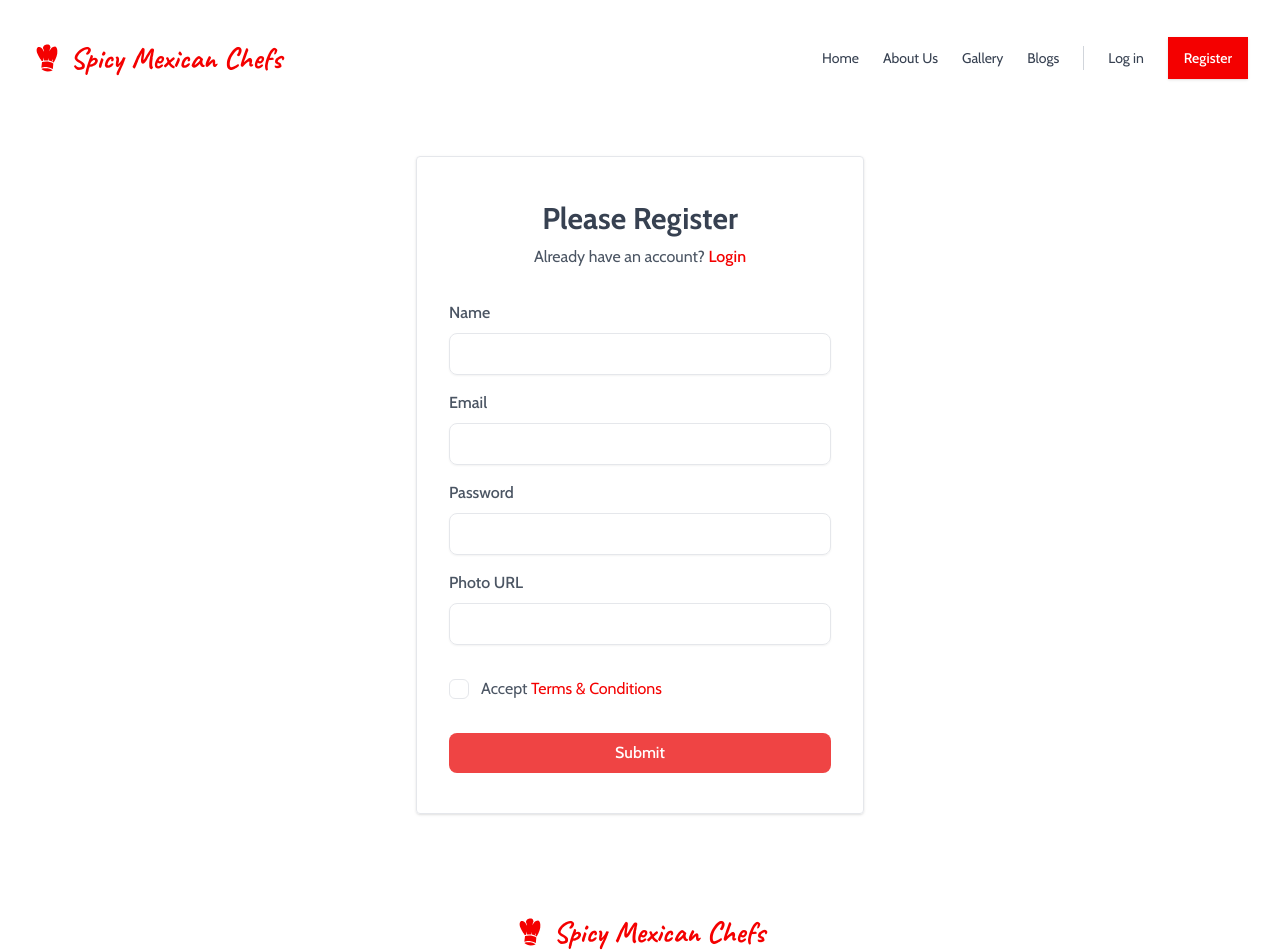
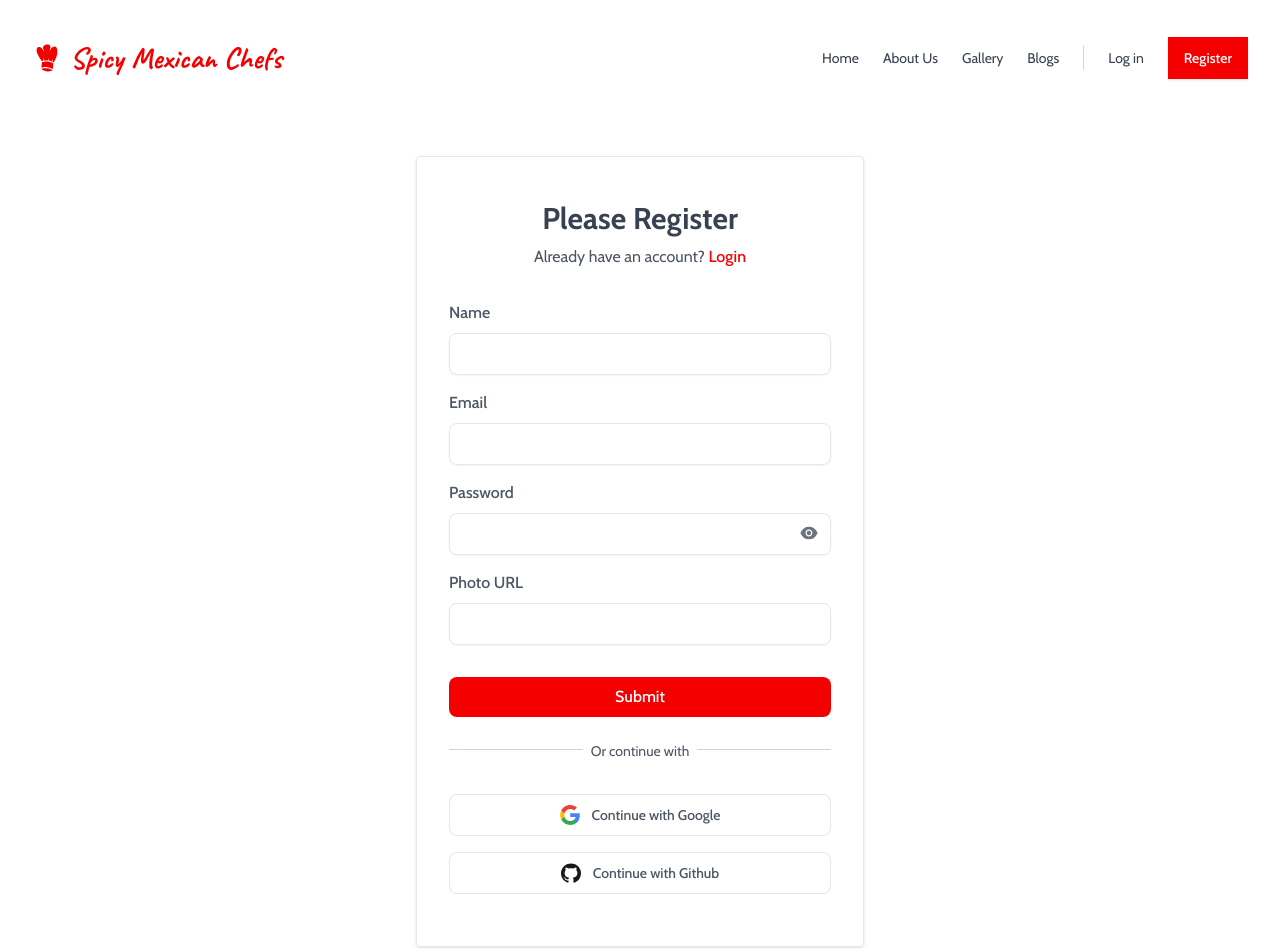
Before and after one commit to safayetdib/spicy-mexican-chefs-client-side, a React (Vite) app: page /register in a window 1280 px wide. Shown: the top 952 px of the page. Built offline with nearby package versions, Linux system fonts and the light colour scheme; no server answers.

Commit message:
added authentication and validation

```diff
--- a/package.json
+++ b/package.json
@@ -17,6 +17,7 @@
     "match-sorter": "^6.3.1",
     "react": "^18.2.0",
     "react-dom": "^18.2.0",
+    "react-hot-toast": "^2.4.1",
     "react-icons": "^4.8.0",
     "react-router-dom": "^6.11.0",
     "sort-by": "^1.2.0"
--- a/src/pages/Login/Login.jsx
+++ b/src/pages/Login/Login.jsx
@@ -1,9 +1,34 @@
-import React, { useContext } from 'react';
-import { Link } from 'react-router-dom';
+import React, { useContext, useState } from 'react';
+import { Link, useNavigate } from 'react-router-dom';
 import { AuthContext } from '../../contexts/AuthProvider';
+import {
+	AiOutlineWarning,
+	AiFillEye,
+	AiFillEyeInvisible,
+} from 'react-icons/ai';
+import toast, { Toaster } from 'react-hot-toast';
 
 const Login = () => {
 	const { signIn } = useContext(AuthContext);
+
+	// const navigate = useNavigate();
+
+	const [showPassword, setShowPassword] = useState(false);
+	// ERRORS
+	const [error, setError] = useState('');
+
+	const notify = () =>
+		toast.success('Logged In Successfully', {
+			style: {
+				border: '1px solid #f40000',
+				padding: '16px',
+				color: '#f40000',
+			},
+			iconTheme: {
+				primary: '#f40000',
+				secondary: '#FFFAEE',
+			},
+		});
 
 	const handleLogin = (e) => {
 		e.preventDefault();
@@ -12,14 +37,18 @@ const Login = () => {
 		const email = form.email.value;
 		const password = form.password.value;
 
+		setError('');
+
 		signIn(email, password)
 			.then((res) => {
-				const userData = res.user;
-				console.log(userData);
 				form.reset();
-				// navigate(from, { replace: true });
+				setError('');
+				// navigate('/');
+				notify();
 			})
-			.catch((err) => console.log(err));
+			.catch((err) => {
+				setError(err.message);
+			});
 	};
 
 	return (
@@ -52,21 +81,36 @@ const Login = () => {
 						/>
 					</div>
 					{/* PASSWORD */}
-					<div className="mt-4">
+					<div className="relative mt-4">
 						<label className="font-medium">Password</label>
 						<input
-							type="password"
+							type={!showPassword ? 'password' : 'text'}
 							name="password"
 							required
-							className="mt-2 w-full rounded-lg border bg-transparent px-3 py-2 text-gray-500 shadow-sm outline-none focus:border-red-accent"
+							className=" mt-2 w-full rounded-lg border bg-transparent py-2 pl-3 pr-10 text-gray-500 shadow-sm outline-none focus:border-red-accent"
 						/>
+
+						<button
+							onClick={() => setShowPassword(!showPassword)}
+							type="button"
+							className="absolute bottom-3 right-3 text-xl text-gray-500 hover:text-gray-700">
+							{showPassword ? <AiFillEyeInvisible /> : <AiFillEye />}
+						</button>
 					</div>
+					{/* ERROR MESSAGE */}
+					{error && (
+						<p className="mt-6 flex items-center justify-center gap-2 rounded-lg border border-red-300 bg-red-100 p-2 text-center text-red-accent">
+							<AiOutlineWarning className="text-lg" /> {error}
+						</p>
+					)}
 					{/* LOGIN BUTTON */}
 					<button
 						type="submit"
-						className="mt-6 w-full rounded-lg bg-red-accent px-4 py-2 font-medium text-white duration-150 hover:bg-red-hover active:bg-red-active">
+						className="mt-8 w-full rounded-lg bg-red-accent px-4 py-2 font-medium text-white duration-150 hover:bg-red-hover active:bg-red-active">
 						Log in
 					</button>
+					{/* Toast */}
+					<Toaster />;
 				</form>
 				<div className="text-center">
 					{/* FORGOT PASSWORD */}
--- a/src/pages/Register/Register.jsx
+++ b/src/pages/Register/Register.jsx
@@ -1,17 +1,36 @@
 import React, { useContext, useState } from 'react';
 import { Link, Navigate, useNavigate } from 'react-router-dom';
 import { AuthContext } from '../../contexts/AuthProvider';
+import {
+	AiOutlineWarning,
+	AiFillEye,
+	AiFillEyeInvisible,
+} from 'react-icons/ai';
+import toast, { Toaster } from 'react-hot-toast';
 
 const Register = () => {
 	const { createUser, updateUserData } = useContext(AuthContext);
+	// const navigate = useNavigate();
 
-	const [accepted, setAccepted] = useState(false);
-	const handleCheckbox = (e) => {
-		setAccepted(e.target.checked);
-	};
+	const [showPassword, setShowPassword] = useState(false);
+	// ERRORS
+	const [error, setError] = useState('');
+	const [passError, setPassError] = useState('');
 
-	const navigate = useNavigate();
+	const notify = () =>
+		toast.success('Registered Successfully', {
+			style: {
+				border: '1px solid #f40000',
+				padding: '16px',
+				color: '#f40000',
+			},
+			iconTheme: {
+				primary: '#f40000',
+				secondary: '#FFFAEE',
+			},
+		});
 
+	// HANDLE REGISTER
 	const handleRegister = (e) => {
 		e.preventDefault();
 
@@ -21,19 +40,28 @@ const Register = () => {
 		const email = form.email.value;
 		const password = form.password.value;
 
+		setError('');
+		setPassError('');
+
+		if (password && password.length < 5) {
+			setPassError('Password must be 6 (six) characters long');
+			return;
+		}
+
 		createUser(email, password)
 			.then((res) => {
-				const createdUser = res.user;
-				console.log(createdUser);
-
 				updateUserData(name, photo)
 					.then()
-					.catch((err) => console.log(err));
+					.catch((err) => setError(err.message));
+
+				form.reset();
+				setError('');
+				// navigate('/');
+				notify();
 			})
-			.catch((err) => console.log(err));
-
-		form.reset();
-		navigate('/');
+			.catch((err) => {
+				setError(err.message);
+			});
 	};
 
 	return (
@@ -62,7 +90,6 @@ const Register = () => {
 						<input
 							type="text"
 							name="name"
-							required
 							className="mt-2 w-full rounded-lg border bg-transparent px-3 py-2 text-gray-500 shadow-sm outline-none focus:border-red-accent"
 						/>
 					</div>
@@ -77,15 +104,30 @@ const Register = () => {
 						/>
 					</div>
 					{/* PASSWORD */}
-					<div className="mt-4">
+					<div className="relative mt-4">
 						<label className="font-medium">Password</label>
 						<input
-							type="password"
+							type={!showPassword ? 'password' : 'text'}
 							name="password"
 							required
-							className="mt-2 w-full rounded-lg border bg-transparent px-3 py-2 text-gray-500 shadow-sm outline-none focus:border-red-accent"
+							className=" mt-2 w-full rounded-lg border bg-transparent py-2 pl-3 pr-10 text-gray-500 shadow-sm outline-none focus:border-red-accent"
 						/>
+
+						<button
+							onClick={() => setShowPassword(!showPassword)}
+							type="button"
+							className="absolute bottom-3 right-3 text-xl text-gray-500 hover:text-gray-700">
+							{showPassword ? <AiFillEyeInvisible /> : <AiFillEye />}
+						</button>
 					</div>
+
+					{/* PASSWORD ERROR MESSAGE */}
+					{passError && (
+						<p className="mt-6 flex items-center justify-center gap-2 rounded-lg border border-red-300 bg-red-100 p-2 text-center text-red-accent">
+							<AiOutlineWarning className="text-lg" /> {passError}
+						</p>
+					)}
+
 					{/* PHOTO URL */}
 					<div className="mt-4">
 						<label className="font-medium">Photo URL</label>
@@ -95,39 +137,115 @@ const Register = () => {
 							className="mt-2 w-full rounded-lg border bg-transparent px-3 py-2 text-gray-500 shadow-sm outline-none focus:border-red-accent"
 						/>
 					</div>
-					{/* CHECKBOX */}
-					<div className="mt-8 flex items-center gap-x-3">
-						<input
-							onClick={handleCheckbox}
-							type="checkbox"
-							name="terms"
-							id="remember-me-checkbox"
-							className="checkbox-item peer hidden"
-							required
-						/>
-						<label
-							htmlFor="remember-me-checkbox"
-							className="relative flex h-5 w-5 cursor-pointer rounded-md border bg-white ring-red-accent ring-offset-2 duration-150 after:absolute after:inset-x-0 after:top-[3px] after:m-auto after:h-2.5 after:w-1.5 after:rotate-45 after:border-b-2 after:border-r-2 after:border-white peer-checked:bg-red-accent peer-active:ring"></label>
-						<span>
-							Accept{' '}
-							<Link className="text-red-accent hover:underline">
-								Terms & Conditions
-							</Link>
-						</span>
-					</div>
+
+					{/* ERROR MESSAGE */}
+					{error && (
+						<p className="mt-6 flex items-center justify-center gap-2 rounded-lg border border-red-300 bg-red-100 p-2 text-center text-red-accent">
+							<AiOutlineWarning className="text-lg" /> {error}
+						</p>
+					)}
 
 					{/* SUBMIT BUTTON */}
 					<button
 						type="submit"
-						disabled={!accepted}
-						className={`mt-8 w-full rounded-lg ${
-							!accepted
-								? 'bg-red-500'
-								: 'bg-red-accent hover:bg-red-hover active:bg-red-active'
-						} px-4 py-2 font-medium text-white duration-150 `}>
+						className={`mt-8 w-full rounded-lg bg-red-accent px-4 py-2 font-medium text-white duration-150 hover:bg-red-hover active:bg-red-active `}>
 						Submit
 					</button>
+					<Toaster />
 				</form>
+
+				<div className="relative">
+					<span className="block h-px w-full bg-gray-300"></span>
+					<p className="absolute inset-x-0 -top-2 mx-auto inline-block w-fit bg-white px-2 text-sm">
+						Or continue with
+					</p>
+				</div>
+				<div className="space-y-4 py-3 text-sm font-medium">
+					{/* GOOGLE SIGN IN */}
+					<button className="flex w-full items-center justify-center gap-x-3 rounded-lg border py-2.5 duration-150 hover:bg-gray-50 active:bg-gray-100">
+						<svg
+							className="h-5 w-5"
+							viewBox="0 0 48 48"
+							fill="none"
+							xmlns="http://www.w3.org/2000/svg">
+							<g clipPath="url(#clip0_17_40)">
+								<path
+									d="M47.532 24.5528C47.532 22.9214 47.3997 21.2811 47.1175 19.6761H24.48V28.9181H37.4434C36.9055 31.8988 35.177 34.5356 32.6461 36.2111V42.2078H40.3801C44.9217 38.0278 47.532 31.8547 47.532 24.5528Z"
+									fill="#4285F4"
+								/>
+								<path
+									d="M24.48 48.0016C30.9529 48.0016 36.4116 45.8764 40.3888 42.2078L32.6549 36.2111C30.5031 37.675 27.7252 38.5039 24.4888 38.5039C18.2275 38.5039 12.9187 34.2798 11.0139 28.6006H3.03296V34.7825C7.10718 42.8868 15.4056 48.0016 24.48 48.0016Z"
+									fill="#34A853"
+								/>
+								<path
+									d="M11.0051 28.6006C9.99973 25.6199 9.99973 22.3922 11.0051 19.4115V13.2296H3.03298C-0.371021 20.0112 -0.371021 28.0009 3.03298 34.7825L11.0051 28.6006Z"
+									fill="#FBBC04"
+								/>
+								<path
+									d="M24.48 9.49932C27.9016 9.44641 31.2086 10.7339 33.6866 13.0973L40.5387 6.24523C36.2 2.17101 30.4414 -0.068932 24.48 0.00161733C15.4055 0.00161733 7.10718 5.11644 3.03296 13.2296L11.005 19.4115C12.901 13.7235 18.2187 9.49932 24.48 9.49932Z"
+									fill="#EA4335"
+								/>
+							</g>
+							<defs>
+								<clipPath id="clip0_17_40">
+									<rect width="48" height="48" fill="white" />
+								</clipPath>
+							</defs>
+						</svg>
+						Continue with Google
+					</button>
+					{/* GITHUB SIGN IN */}
+					<button className="flex w-full items-center justify-center gap-x-3 rounded-lg border py-2.5 duration-150 hover:bg-gray-50 active:bg-gray-100">
+						<svg
+							className="h-5 w-5"
+							viewBox="0 0 48 48"
+							fill="none"
+							xmlns="http://www.w3.org/2000/svg">
+							<g clipPath="url(#clip0_910_21)">
+								<path
+									fillRule="evenodd"
+									clipRule="evenodd"
+									d="M24.0005 1C18.303 1.00296 12.7923 3.02092 8.45374 6.69305C4.11521 10.3652 1.23181 15.452 0.319089 21.044C-0.593628 26.636 0.523853 32.3684 3.47174 37.2164C6.41963 42.0643 11.0057 45.7115 16.4099 47.5059C17.6021 47.7272 18.0512 46.9883 18.0512 46.36C18.0512 45.7317 18.0273 43.91 18.0194 41.9184C11.3428 43.3608 9.93197 39.101 9.93197 39.101C8.84305 36.3349 7.26927 35.6078 7.26927 35.6078C5.09143 34.1299 7.43223 34.1576 7.43223 34.1576C9.84455 34.3275 11.1123 36.6194 11.1123 36.6194C13.2504 40.2667 16.7278 39.2116 18.0949 38.5952C18.3095 37.0501 18.9335 35.999 19.621 35.4023C14.2877 34.8017 8.68408 32.7548 8.68408 23.6108C8.65102 21.2394 9.53605 18.9461 11.156 17.2054C10.9096 16.6047 10.087 14.1785 11.3905 10.8829C11.3905 10.8829 13.4054 10.2427 17.9916 13.3289C21.9253 12.2592 26.0757 12.2592 30.0095 13.3289C34.5917 10.2427 36.6026 10.8829 36.6026 10.8829C37.9101 14.1706 37.0875 16.5968 36.8411 17.2054C38.4662 18.9464 39.353 21.2437 39.317 23.6187C39.317 32.7824 33.7015 34.8017 28.3602 35.3905C29.2186 36.1334 29.9856 37.5836 29.9856 39.8122C29.9856 43.0051 29.9578 45.5736 29.9578 46.36C29.9578 46.9962 30.391 47.7391 31.6071 47.5059C37.0119 45.7113 41.5984 42.0634 44.5462 37.2147C47.4941 32.3659 48.611 26.6326 47.6972 21.0401C46.7835 15.4476 43.8986 10.3607 39.5587 6.68921C35.2187 3.01771 29.7067 1.00108 24.0085 1H24.0005Z"
+									fill="#191717"
+								/>
+								<path
+									d="M9.08887 35.264C9.03721 35.3826 8.84645 35.4181 8.69146 35.3351C8.53646 35.2522 8.42122 35.098 8.47686 34.9755C8.5325 34.853 8.71928 34.8214 8.87428 34.9044C9.02927 34.9874 9.14848 35.1455 9.08887 35.264Z"
+									fill="#191717"
+								/>
+								<path
+									d="M10.0626 36.3428C9.98028 36.384 9.88612 36.3955 9.79622 36.3753C9.70632 36.3551 9.62629 36.3045 9.56979 36.2321C9.41479 36.0662 9.38298 35.837 9.50221 35.7342C9.62143 35.6315 9.83606 35.6789 9.99105 35.8449C10.146 36.0108 10.1818 36.24 10.0626 36.3428Z"
+									fill="#191717"
+								/>
+								<path
+									d="M11.0085 37.714C10.8614 37.8167 10.6111 37.714 10.472 37.5085C10.4335 37.4716 10.4029 37.4274 10.382 37.3785C10.3611 37.3297 10.3503 37.2771 10.3503 37.224C10.3503 37.1709 10.3611 37.1183 10.382 37.0694C10.4029 37.0205 10.4335 36.9763 10.472 36.9395C10.619 36.8407 10.8694 36.9395 11.0085 37.141C11.1476 37.3425 11.1516 37.6112 11.0085 37.714Z"
+									fill="#191717"
+								/>
+								<path
+									d="M12.2921 39.0417C12.161 39.1879 11.8947 39.1484 11.6761 38.9508C11.4575 38.7532 11.4059 38.4845 11.537 38.3423C11.6682 38.2 11.9344 38.2395 12.161 38.4331C12.3875 38.6268 12.4312 38.8994 12.2921 39.0417Z"
+									fill="#191717"
+								/>
+								<path
+									d="M14.0923 39.8162C14.0327 40.0019 13.7625 40.0849 13.4922 40.0059C13.222 39.9268 13.0432 39.7055 13.0948 39.5159C13.1465 39.3262 13.4207 39.2393 13.6949 39.3262C13.9691 39.4131 14.144 39.6226 14.0923 39.8162Z"
+									fill="#191717"
+								/>
+								<path
+									d="M16.0557 39.9505C16.0557 40.1442 15.8331 40.3101 15.547 40.3141C15.2608 40.318 15.0264 40.16 15.0264 39.9663C15.0264 39.7727 15.2489 39.6067 15.535 39.6028C15.8212 39.5988 16.0557 39.753 16.0557 39.9505Z"
+									fill="#191717"
+								/>
+								<path
+									d="M17.8838 39.6463C17.9196 39.8399 17.7208 40.0414 17.4347 40.0888C17.1486 40.1363 16.8982 40.0217 16.8624 39.832C16.8267 39.6423 17.0333 39.4368 17.3115 39.3855C17.5897 39.3341 17.848 39.4526 17.8838 39.6463Z"
+									fill="#191717"
+								/>
+							</g>
+							<defs>
+								<clipPath id="clip0_910_21">
+									<rect width="48" height="48" fill="white" />
+								</clipPath>
+							</defs>
+						</svg>
+						Continue with Github
+					</button>
+				</div>
 			</div>
 		</main>
 	);
```
Also changed, not shown: src/components/Shared/Header/Header.jsx (+53 -53 lines), 1 other file (tests, documents, lock files or other folders).
